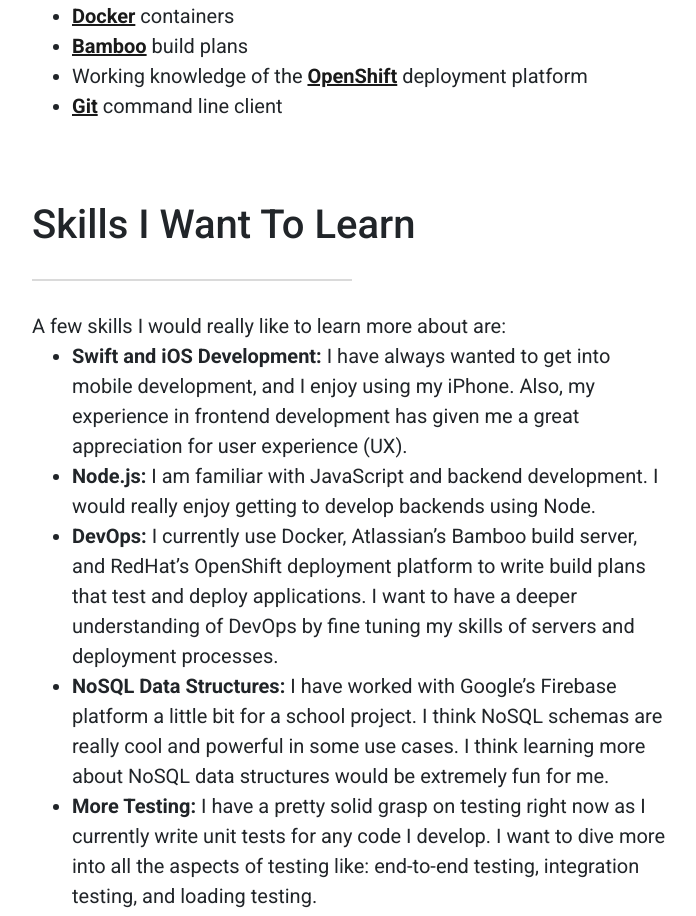
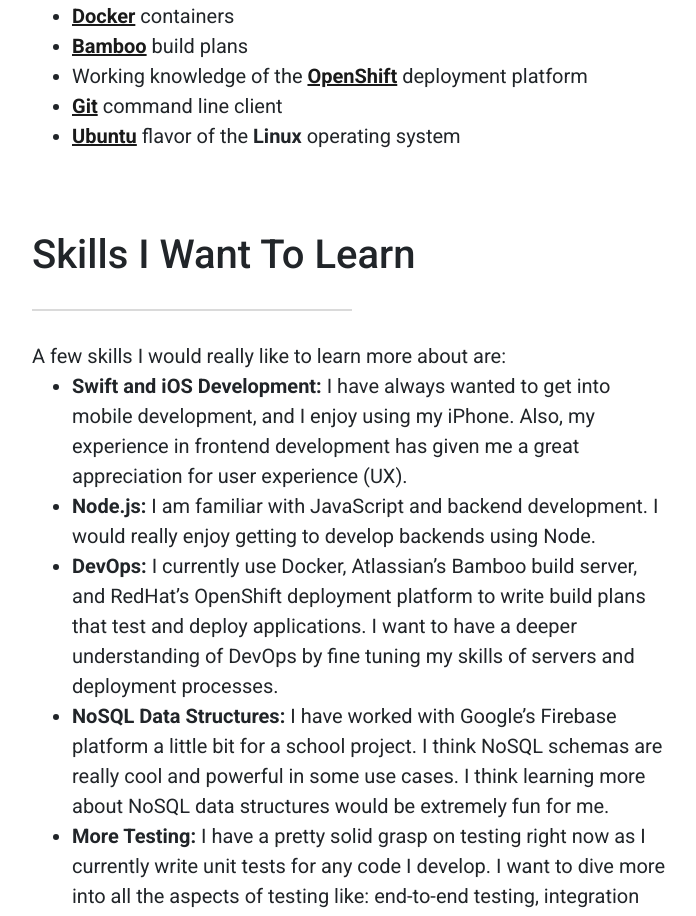
Before and after one commit to djhouseknecht/djhouseknecht.github.io, an Angular app: page /resume in a window 1280 px wide. Shown: the part 1640-2556 px from the top of the page, without its empty margins (288-984 px from the left). Built offline with nearby package versions, Linux system fonts and the light colour scheme; a web font is replaced by a local one.

Commit message:
Added Ubuntu to my resume

```diff
--- a/src/app/resume/resume.component.html
+++ b/src/app/resume/resume.component.html
@@ -89,6 +89,9 @@
 		<li>
 			<strong><a href="https://git-scm.com/" target="_blank">Git</a></strong> command line client
 		</li>
+		<li>
+			<strong><a href="https://www.ubuntu.com/" target="_blank">Ubuntu</a></strong> flavor of the <strong>Linux</strong> operating system
+		</li>
 	</ul>
 </div>
 
```
